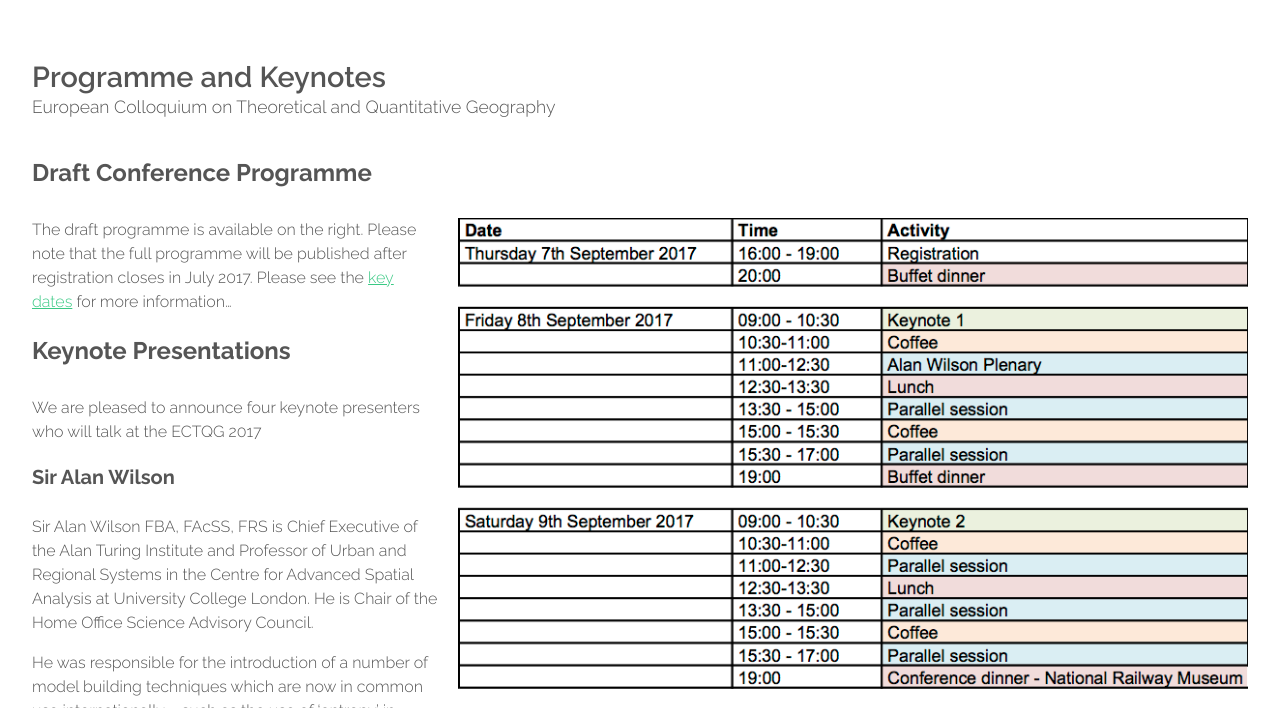
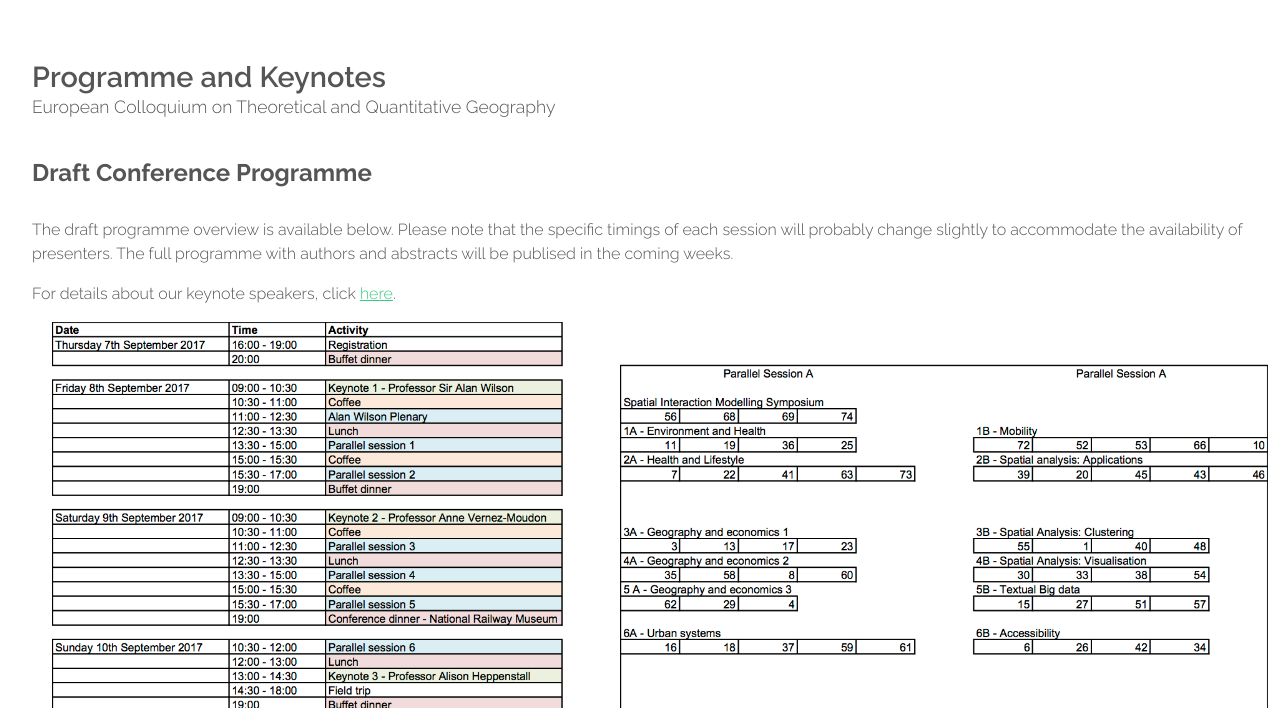
Before and after one commit to nickmalleson/ectqg2017, a Jekyll site: the page built from programme.md, in a window 1280 px wide and 900 px high, cut to the strip 192-900 px from the top of the window. Built offline with Jekyll 4.4.1, drawn with Linux system fonts in a browser that asks for light colours.

Commit message:
Added draft programme with times of papers

```diff
--- a/programme.md
+++ b/programme.md
@@ -6,13 +6,14 @@ tagline: European Colloquium on Theoretical and Quantitative Geography
 
 ## Draft Conference Programme
 
-<img style="float:right; width:65%; margin-left:20px;" src="{{ site.baseurl }}/assets/images/programme.png" alt="Conference Programme" />
+The draft programme overview is available below. Please note that the specific timings of each session will probably change slightly to accommodate the availability of presenters. The full programme with authors and abstracts will be publised in the coming weeks.
 
-The draft programme is available on the right. Please note that the full programme will be published after registration closes in July 2017. Please see the [key dates]({{site.baseurl}}/dates.html) for more information...
+For details about our keynote speakers, click [here](#keynotes).
+
+<img style="margin-left:20px; width:100%" src="{{ site.baseurl }}/assets/images/programme2.png" alt="Conference Programme" />
 
 
-
-## Keynote Presentations
+## <a name="keynotes"></a>Keynote Presentations
 
 We are pleased to announce four keynote presenters who will talk at the ECTQG 2017
 
```
Also changed, not shown: registration.md (+2 -2 lines), assets/images/programme.png, assets/images/programme2.png (added).
